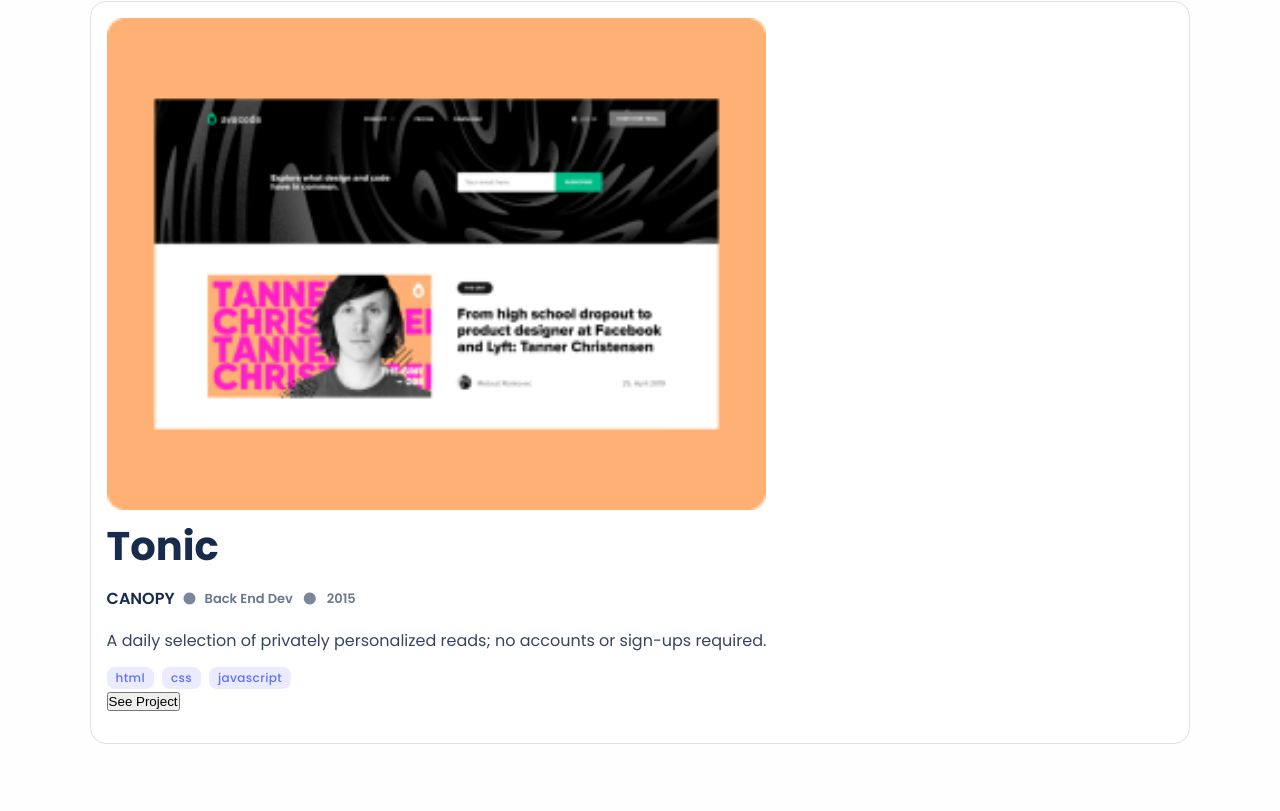
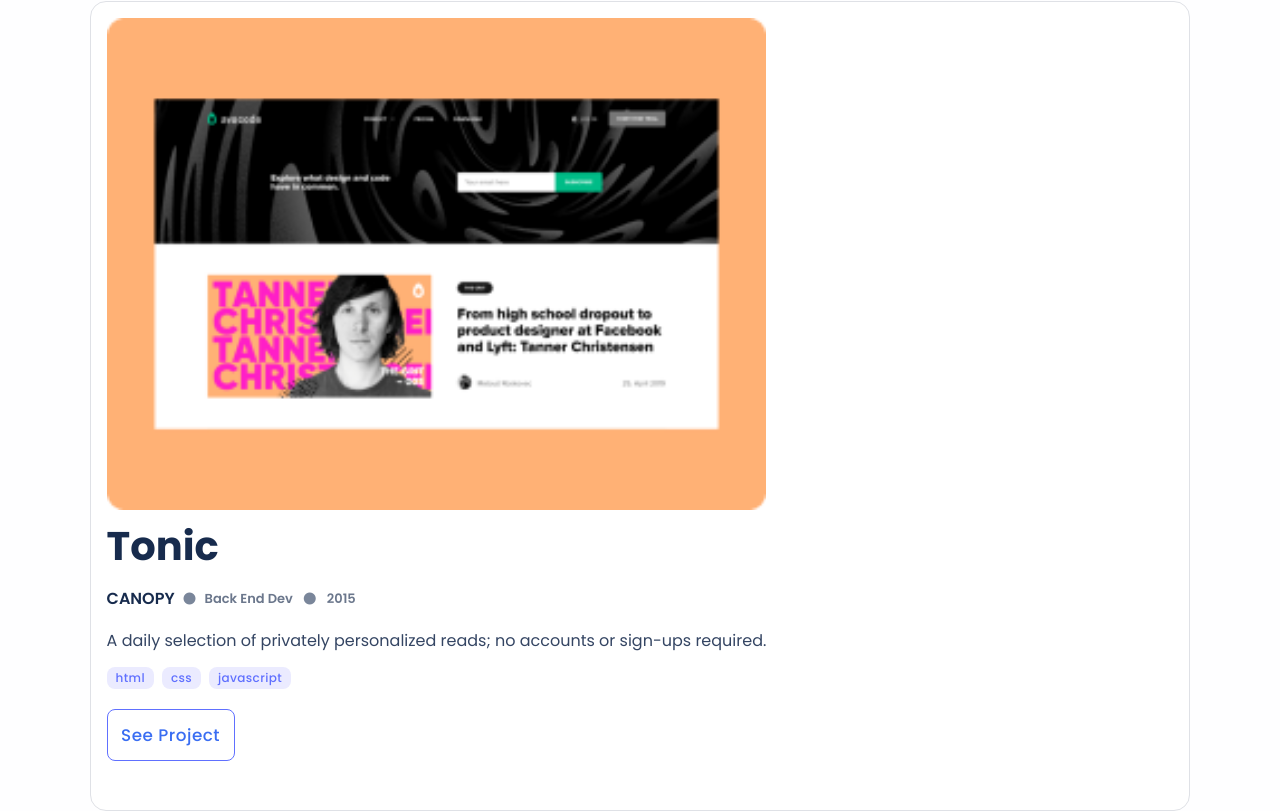
Before and after one commit to sharminkhan0/My-Portfolio, a website: page index.html in a window 1280 px wide. Shown: the part 767-1578 px from the top of the page. Before the commit the page ends 1511 px from the top, so only its background shows below. Drawn offline with Linux system fonts and the light colour scheme.

Commit message:
Modify styles.css file

```diff
--- a/styles.css
+++ b/styles.css
@@ -206,3 +206,22 @@ i {
   line-height: 16px;
   letter-spacing: 0.03em;
 }
+
+button {
+  font-family: inherit;
+  background: #fff;
+  color: #396df2;
+  border: 1px solid #6070ff;
+  border-radius: 8px;
+  padding: 12px;
+  font-size: 1.05em;
+  font-weight: 500;
+  letter-spacing: 0.03em;
+  width: auto;
+  margin: 1em 0;
+  cursor: pointer;
+}
+
+.btn-see {
+  width: 128px;
+}
```
